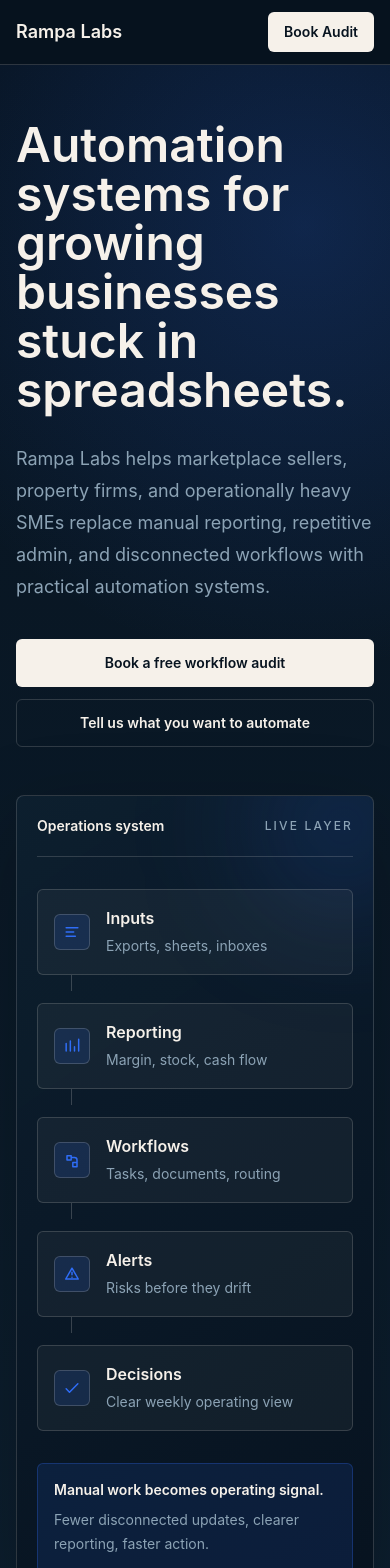
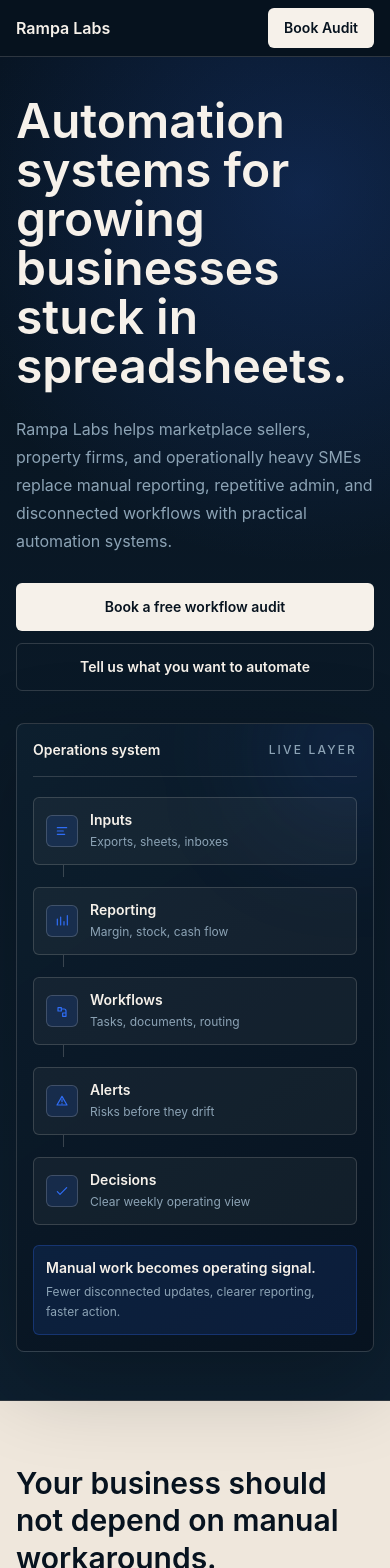
Before and after one commit to luisqmoreira/rampa, a Next.js app: page / in a window 390 px wide. Shown: the top 1568 px of the page. Built offline with nearby package versions, Linux system fonts and the light colour scheme; no server answers.

Commit message:
Refine hero and workflow layout spacing

```diff
--- a/app/page.tsx
+++ b/app/page.tsx
@@ -74,20 +74,20 @@
     <>
       <Header bookingUrl={bookingUrl} />
       <main className="overflow-hidden bg-[var(--background)]">
-        <section className="relative border-b border-[var(--line)] pt-14 md:pt-24" aria-labelledby="hero-title">
+        <section className="relative border-b border-[var(--line)] pt-10 md:pt-0" aria-labelledby="hero-title">
           <div className="absolute inset-0 bg-[radial-gradient(circle_at_78%_10%,rgba(47,109,246,0.2),transparent_30%),linear-gradient(180deg,#07131f_0%,#0d1f2f_100%)]" aria-hidden="true" />
-          <div className="container relative grid gap-12 pb-20 md:grid-cols-[1.02fr_0.98fr] md:items-center md:pb-28">
+          <div className="container relative grid gap-8 pb-12 md:min-h-[min(780px,calc(100vh-4rem-96px))] md:grid-cols-[0.98fr_1.02fr] md:items-center md:pb-8">
             <div>
               <h1
                 id="hero-title"
-                className="max-w-3xl text-5xl font-semibold leading-[1.02] tracking-normal text-[var(--cream-soft)] md:text-7xl"
+                className="max-w-3xl text-5xl font-semibold leading-[1.02] tracking-normal text-[var(--cream-soft)] md:text-6xl xl:text-[4.25rem]"
               >
                 Automation systems for growing businesses stuck in spreadsheets.
               </h1>
-              <p className="mt-7 max-w-2xl text-lg leading-8 text-[var(--muted)] md:text-xl">
+              <p className="mt-6 max-w-2xl text-base leading-7 text-[var(--muted)] md:text-lg md:leading-8">
                 Rampa Labs helps marketplace sellers, property firms, and operationally heavy SMEs replace manual reporting, repetitive admin, and disconnected workflows with practical automation systems.
               </p>
-              <div className="mt-9 flex flex-col gap-3 sm:flex-row">
+              <div className="mt-7 flex flex-col gap-3 sm:flex-row">
                 <a
                   className="focus-ring inline-flex min-h-12 items-center justify-center rounded-md bg-[var(--cream-soft)] px-5 text-sm font-semibold text-[var(--ink)] transition hover:bg-white"
                   href={bookingUrl}
--- a/components/header.tsx
+++ b/components/header.tsx
@@ -5,8 +5,8 @@
 export function Header({ bookingUrl }: HeaderProps) {
   return (
     <header className="sticky top-0 z-20 border-b border-[var(--line)] bg-[rgba(7,19,31,0.88)] text-[var(--cream-soft)] backdrop-blur-xl">
-      <div className="container flex min-h-16 items-center justify-between gap-6">
-        <a className="focus-ring rounded-sm text-lg font-semibold tracking-normal" href="#">
+      <div className="container flex min-h-14 items-center justify-between gap-6 md:min-h-16">
+        <a className="focus-ring rounded-sm text-base font-semibold tracking-normal md:text-lg" href="#">
           Rampa Labs
         </a>
         <nav className="hidden items-center gap-7 text-sm font-medium text-[var(--muted)] md:flex" aria-label="Main navigation">
--- a/components/workflow-map.tsx
+++ b/components/workflow-map.tsx
@@ -8,36 +8,36 @@
 
 export function WorkflowMap() {
   return (
-    <div className="relative overflow-hidden rounded-lg border border-[var(--line)] bg-[linear-gradient(145deg,rgba(13,31,47,0.96),rgba(7,19,31,0.98))] p-5 shadow-[0_28px_90px_rgba(0,0,0,0.24)] md:p-7">
-      <div className="absolute right-0 top-0 h-44 w-44 -translate-y-1/3 translate-x-1/3 rounded-full bg-[rgba(47,109,246,0.18)] blur-3xl" aria-hidden="true" />
+    <div className="relative overflow-hidden rounded-lg border border-[var(--line)] bg-[linear-gradient(145deg,rgba(13,31,47,0.96),rgba(7,19,31,0.98))] p-4 shadow-[0_28px_90px_rgba(0,0,0,0.24)] md:p-5">
+      <div className="absolute right-0 top-0 h-36 w-36 -translate-y-1/3 translate-x-1/3 rounded-full bg-[rgba(47,109,246,0.18)] blur-3xl" aria-hidden="true" />
       <div className="relative">
-        <div className="mb-8 flex items-center justify-between border-b border-[var(--line)] pb-5">
+        <div className="mb-5 flex items-center justify-between border-b border-[var(--line)] pb-4">
           <p className="text-sm font-semibold text-[var(--cream-soft)]">Operations system</p>
           <p className="text-xs font-medium uppercase tracking-[0.18em] text-[var(--muted)]">Live layer</p>
         </div>
 
-        <div className="grid gap-3">
+        <div className="grid gap-2.5">
           {nodes.map(([title, copy], index) => (
             <div className="relative" key={title}>
-              <div className="grid grid-cols-[2.25rem_1fr] items-center gap-4 rounded-md border border-[var(--line)] bg-[rgba(246,241,234,0.045)] p-4">
-                <span className="flex h-9 w-9 items-center justify-center rounded-md border border-[rgba(246,241,234,0.18)] bg-[rgba(47,109,246,0.14)] text-[var(--accent)]">
+              <div className="grid grid-cols-[2rem_1fr] items-center gap-3 rounded-md border border-[var(--line)] bg-[rgba(246,241,234,0.045)] p-3">
+                <span className="flex h-8 w-8 items-center justify-center rounded-md border border-[rgba(246,241,234,0.18)] bg-[rgba(47,109,246,0.14)] text-[var(--accent)]">
                   <NodeIcon index={index} />
                 </span>
                 <div>
-                  <h2 className="text-base font-semibold text-[var(--cream-soft)]">{title}</h2>
-                  <p className="mt-1 text-sm leading-6 text-[var(--muted)]">{copy}</p>
+                  <h2 className="text-sm font-semibold text-[var(--cream-soft)] md:text-base">{title}</h2>
+                  <p className="mt-0.5 text-xs leading-5 text-[var(--muted)] md:text-sm">{copy}</p>
                 </div>
               </div>
               {index < nodes.length - 1 ? (
-                <div className="ml-[2.1rem] h-4 w-px bg-[rgba(246,241,234,0.2)]" aria-hidden="true" />
+                <div className="ml-[1.9rem] h-3 w-px bg-[rgba(246,241,234,0.2)]" aria-hidden="true" />
               ) : null}
             </div>
           ))}
         </div>
 
-        <div className="mt-8 rounded-md border border-[rgba(47,109,246,0.28)] bg-[rgba(47,109,246,0.12)] p-4">
+        <div className="mt-5 rounded-md border border-[rgba(47,109,246,0.28)] bg-[rgba(47,109,246,0.12)] p-3">
           <p className="text-sm font-semibold text-[var(--cream-soft)]">Manual work becomes operating signal.</p>
-          <p className="mt-2 text-sm leading-6 text-[var(--muted)]">
+          <p className="mt-1 text-xs leading-5 text-[var(--muted)] md:text-sm">
             Fewer disconnected updates, clearer reporting, faster action.
           </p>
         </div>
@@ -64,7 +64,7 @@
   ];
 
   return (
-    <svg aria-hidden="true" className="h-5 w-5" viewBox="0 0 24 24">
+    <svg aria-hidden="true" className="h-4 w-4 md:h-5 md:w-5" viewBox="0 0 24 24">
       {icons[index]}
     </svg>
   );
```
